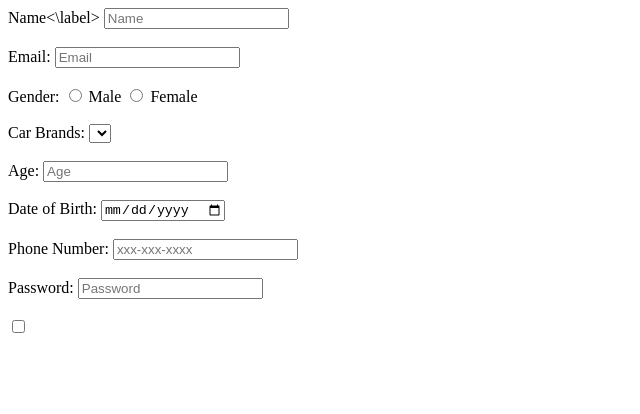
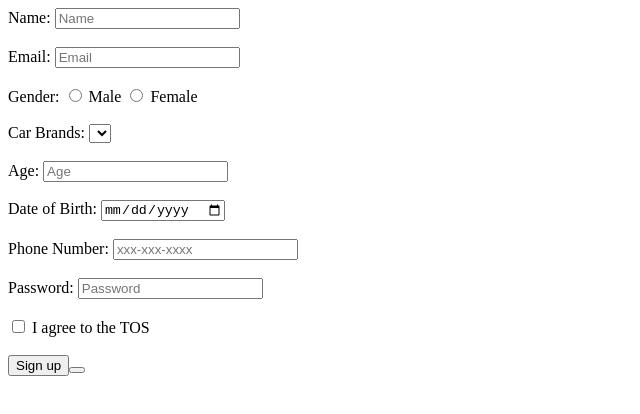
Before and after one commit to acciojob/signup-form-car-9636143687, a website: page main.html in a window 1280 px wide. Shown: the whole page, without its empty margins (0-640 px from the left). Drawn offline with Linux system fonts and the light colour scheme.

Commit message:
created a submission

```diff
--- a/main.html
+++ b/main.html
@@ -9,7 +9,7 @@
 <body>
 	<!-- the entire body must be written by student -->
 	   <form method="post">
-		<label for="name">Name<\label>
+		<label for="name">Name:</label>
 	    <input type="text"	 id="name" name="name" placeholder="Name" required><br><br>
 	    <label for="email">Email:</label>
         <input type="email" id="email" name="email" placeholder="Email" required><br><br>
@@ -38,7 +38,11 @@
 
         <label>
             <input type="checkbox" id="tos" name="tos" required>
-    <script type="text/javascript" src="./script.js">
+			I agree to the TOS
+		</label><br><br>
+		   <button type="sumbit">Sign up<button>
+		   </form>
+  <script type="text/javascript" src="./script.js">
 </script>
 
 </body>
```
